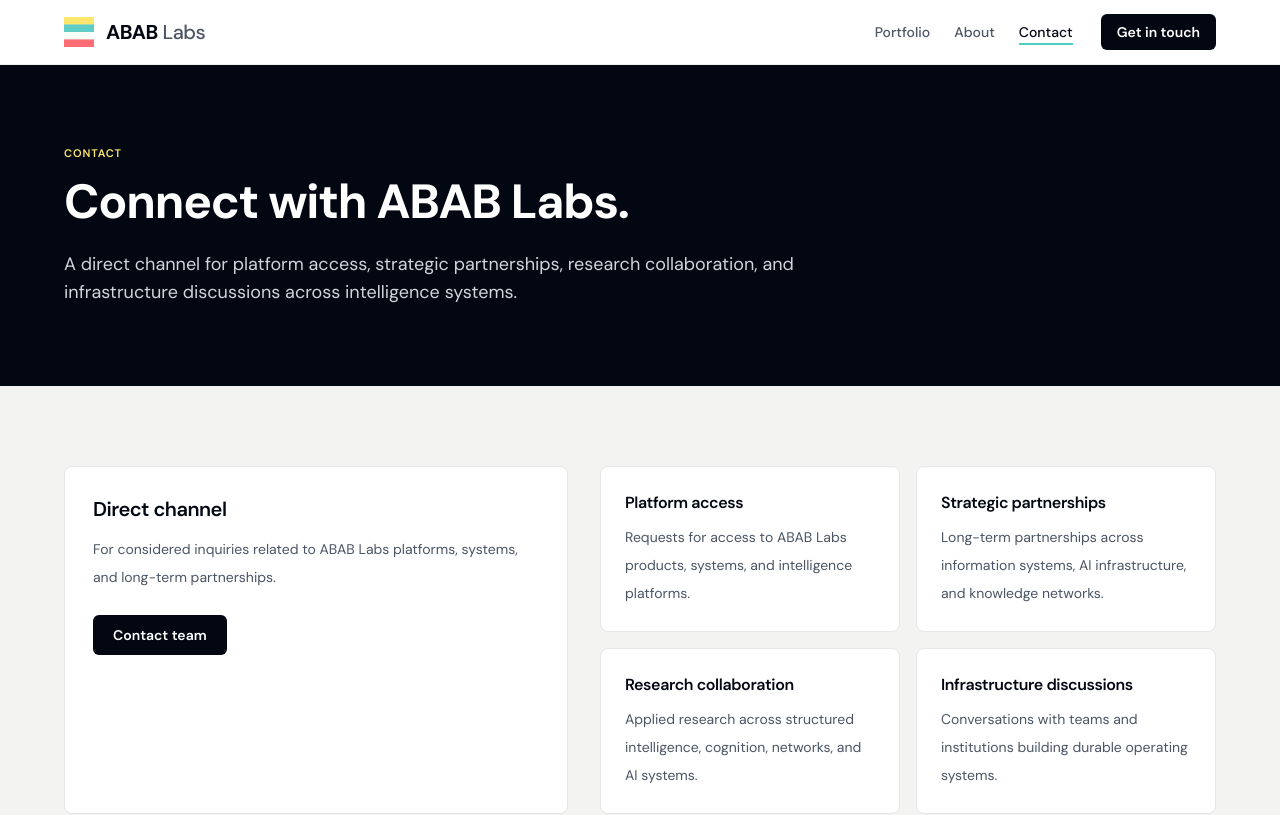
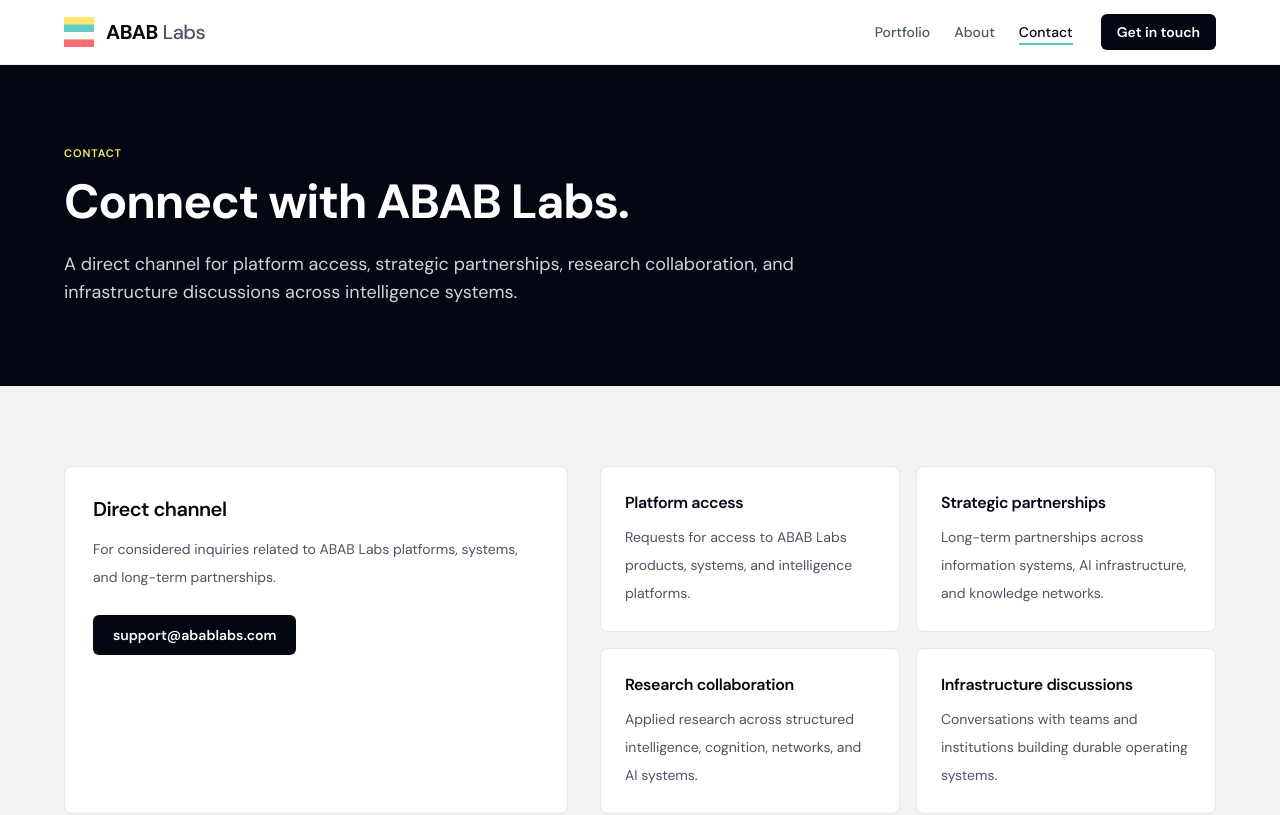
Before and after one commit to 0xwangyi/abablabs_website, a Next.js app: page /contact in a window 1280 px wide. Shown: the top 815 px of the page. Built offline with nearby package versions, Linux system fonts and the light colour scheme.

Commit message:
Fix contact CTA interactions

```diff
--- a/app/contact/page.tsx
+++ b/app/contact/page.tsx
@@ -25,7 +25,7 @@
         </div>
       </Section>
 
-      <Section className="bg-surfaceMuted">
+      <Section id="contact-channel" className="scroll-mt-16 bg-surfaceMuted">
         <div className="grid gap-8 lg:grid-cols-[0.9fr_1.1fr]">
           <div className="rounded-lg border border-gray-200 bg-white p-6 md:p-7">
             <h2 className="text-xl font-semibold tracking-tight text-gray-950">Direct channel</h2>
@@ -34,7 +34,7 @@
             </p>
             <div className="mt-6">
               <Button href="mailto:support@abablabs.com" variant="primary">
-                Contact team
+                support@abablabs.com
               </Button>
             </div>
           </div>
--- a/components/Navbar.tsx
+++ b/components/Navbar.tsx
@@ -124,7 +124,7 @@
             })}
           </ul>
           <Link
-            href="/contact"
+            href="/contact#contact-channel"
             className="rounded-md bg-gray-950 px-4 py-2 text-sm font-semibold text-white transition-colors hover:bg-gray-800"
           >
             Get in touch
@@ -205,7 +205,7 @@
           </ul>
           <div className="mx-auto max-w-6xl border-t border-gray-100 px-2 pb-4 pt-2">
             <Link
-              href="/contact"
+              href="/contact#contact-channel"
               className="block rounded-md bg-gray-950 px-3 py-2.5 text-center text-sm font-semibold text-white transition-colors hover:bg-gray-800"
               onClick={closeMenu}
             >
```
